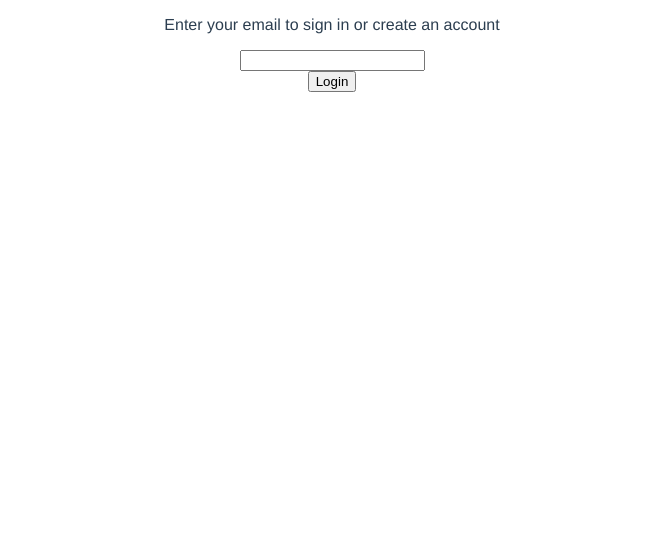
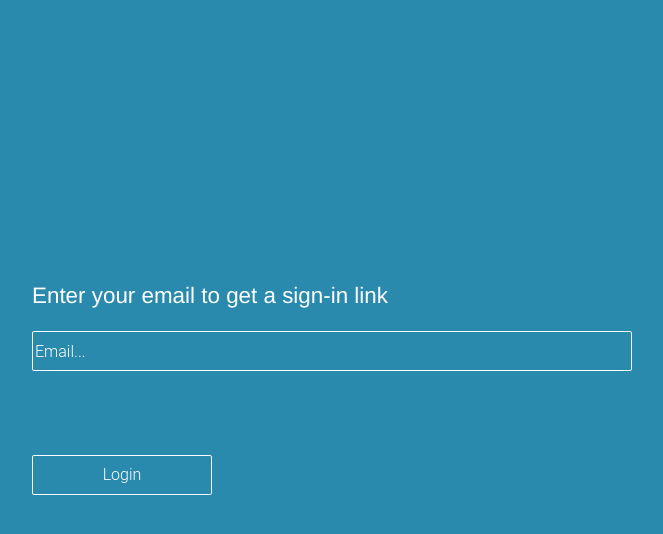
Before and after one commit to lipton-green-tea/study-roulette, a Vue app: page /#/login in a window 1280 px wide. Shown: the top 534 px of the page, without its empty margins (308-971 px from the left). Built offline with nearby package versions, Linux system fonts and the light colour scheme.

Commit message:
added styling to the video, login and go to email pages

```diff
--- a/src/views/GoToEmail.vue
+++ b/src/views/GoToEmail.vue
@@ -1,7 +1,9 @@
 <template>
   <div class="go-to-email">
-    <h2>Check your email for a sign in link</h2>
-    <h4>p.s. you can close this page now</h4>
+    <div class="center-container">
+      <p class="h4">Check your email for a sign-in link.</p>
+      <p class="h4">You can close this page now.</p>
+    </div>
   </div>
 </template>
 
@@ -10,3 +12,36 @@ export default {
   name: 'GoToEmail'
 }
 </script>
+
+<style scoped>
+p.h4 {
+    color: #FFF;
+    text-align: center;
+    font-size: 1.4em;
+}
+
+div.go-to-email {
+    position: absolute;
+    background-color: #2a8aad;
+    width: 100%;
+    height: 100%;
+    right: 0;
+    bottom: 0;
+}
+
+.center-container {
+    border-radius: 25px;
+    height: 150px;
+    width: 400px;
+    position: fixed;
+    top: 50%;
+    left: 50%;
+    margin-top: -95px;
+    margin-left: -200px;
+    color: #2a8aad;
+    z-index: 2;
+    display: flex;
+    flex-direction: column;
+    justify-content: space-evenly;
+}
+</style>
--- a/src/views/Login.vue
+++ b/src/views/Login.vue
@@ -1,10 +1,14 @@
 <template>
   <!-- Default form login -->
   <div class="email-login">
-    <p class="h4 text-center mb-4">Enter your email to sign in or create an account</p>
-    <input type="email" v-model="email" id="defaultFormLoginEmailEx"/>
-    <div class="text-center mt-4">
-      <button class="btn btn-indigo" @click="login">Login</button>
+    <div class="login-container">
+        <div>
+            <p class="h4">Enter your email to get a sign-in link</p>
+            <input class="email-input" type="email" placeholder="Email..." v-model="email"/>
+        </div>
+        <p v-if="unsupportedEmail" class="error">Oops looks like your email isnt supported yet. This service is currently only available for the universities of Imperial (the GOAT), UCL, LSE and KCL.</p>
+        <br>
+        <a v-on:click="login" class="button1 bouncy">Login</a>
     </div>
   </div>
   <!-- Default form login -->
@@ -18,7 +22,7 @@ export default {
     data() {
         return {
             email: '',
-            emailError: false
+            unsupportedEmail: false
         };
     },
     methods: {
@@ -61,7 +65,7 @@ export default {
                 });
             } else {
                 // set email error to true to inform the user that the issue is with the email they've typed in
-                this.emailError = true
+                this.unsupportedEmail = true
             }
         }
     }
@@ -69,5 +73,97 @@ export default {
 </script>
 
 <style scoped>
+p.h4 {
+    color: #FFF;
+    text-align: left;
+    font-size: 1.4em;
+}
 
+p.error {
+    color: #FBB;
+    font-size: 0.9em;
+    text-align: left;
+}
+
+div.email-login {
+    position: absolute;
+    background-color: #2a8aad;
+    width: 100%;
+    height: 100%;
+    right: 0;
+    bottom: 0;
+}
+
+input.email-input {
+    display:inline-block;
+    height: 40px;
+    width: 100%;
+    border:0.1em solid #FFFFFF;
+    margin:0 0.3em 0.3em 0;
+    border-radius:0.12em;
+    box-sizing: border-box;
+    text-decoration:none;
+    font-family:'Roboto',sans-serif;
+    font-weight:300;
+    color:#FFFFFF;
+    background-color: #2a8aad;
+    text-align:left;
+    transition: all 0.2s;
+    font-size: 1em;
+}
+
+input.email-input:focus {
+    outline: none;
+}
+
+::placeholder {
+    color: #FFFFFF;
+    font-family:'Roboto',sans-serif;
+    font-weight:300;
+}
+
+a.button1{
+    display:inline-block;
+    padding:0.60em 1.2em;
+    height: 40px;
+    width: 30%;
+    border:0.1em solid #FFFFFF;
+    margin:0 0.3em 0.3em 0;
+    border-radius:0.12em;
+    box-sizing: border-box;
+    text-decoration:none;
+    font-family:'Roboto',sans-serif;
+    font-weight:300;
+    color:#FFFFFF;
+    text-align:center;
+    transition: all 0.2s;
+}
+
+a.button1:hover{
+    color:#2a8aad;
+    background-color:#FFFFFF;
+}
+
+@media all and (max-width:30em){
+    a.button1{
+        display:block;
+        margin:0.4em auto;
+    }
+}
+
+.login-container {
+    border-radius: 25px;
+    height: 300px;
+    width: 600px;
+    position: fixed;
+    top: 50%;
+    left: 50%;
+    margin-top: -170px;
+    margin-left: -300px;
+    color: #2a8aad;
+    z-index: 2;
+    display: flex;
+    flex-direction: column;
+    justify-content: space-evenly;
+}
 </style>
--- a/src/views/Video.vue
+++ b/src/views/Video.vue
@@ -1,11 +1,14 @@
 <template>
     <div class="main-video">
-        <div id="connection-options" v-if="preview_screen">
-            <button id="ping-button" @click="pingSocket">ping server</button>
-            <button id="join-now-button" @click="beginConnection">find a study buddy</button>
-            <button id="reset-button" @click="reset">reset..................................</button>
+        <div id="connection-options" class="floating-menu" v-if="preview_screen">
+            <a v-on:click="pingSocket" class="button1 bouncy">ping server</a>
+            <a v-on:click="beginConnection" class="button1 bouncy" style="animation-delay:0.07s">find a study buddy</a>
+            <a v-on:click="reset" class="button1 bouncy" style="animation-delay:0.14s">reset</a>
         </div>
-        <video :src-object.prop.camel="stream" autoplay muted ref="video" id="fullscreen-video"/>
+        <div id="fullscreen-overlay" v-if="preview_screen"></div>
+        <div class="loader" v-if="searching"></div>
+        <div id="fullscreen-overlay" v-if="searching"></div>
+        <video :src-object.prop.camel="stream" :volume.prop.camel="volume" autoplay ref="video" id="fullscreen-video"/>
     </div>
 </template>
 
@@ -19,7 +22,8 @@ export default {
         return {
             preview_screen: true,
             searching: false,
-            video_screen: false,
+            in_call: false,
+            volume: 0,
             stream: null,
             localStream: null,
             remoteStream: null,
@@ -48,9 +52,11 @@ export default {
                 // processing
 
                 outer_this.searching = false
+                outer_this.in_call = true
                 outer_this.startCall(callInfo);
             })
             this.searching = true
+            this.preview_screen = false
             this.socket.emit("find-buddy", { email: firebase.auth().currentUser.email });
         },
 
@@ -361,18 +367,108 @@ export default {
     min-height: 100%;
 }
 
+#fullscreen-overlay {
+    position: fixed;
+    right: 0;
+    bottom: 0;
+    min-width: 100%;
+    min-height: 100%;
+    background-color: #000;
+    opacity: 50%;
+    z-index: 1;
+}
+
 #join-now-button {
-    position: absolute;
-    z-index: 2;
+    position: static;
+
+    z-index: 3;
 }
 
 #ping-button {
-    position: absolute;
+    position: static;
     z-index: 3;
 }
 
 #reset-button {
-    position: absolute;
-    z-index: 1;
+    position: static;
+    z-index: 3;
+}
+
+.floating-menu {
+    border-radius: 25px;
+    height: 300px;
+    width: 400px;
+    position: fixed;
+    top: 50%;
+    left: 50%;
+    margin-top: -170px;
+    margin-left: -200px;
+    color: #2a8aad;
+    z-index: 2;
+    display: flex;
+    flex-direction: column;
+    justify-content: space-evenly;
+}
+
+.loader {
+    position: fixed;
+    top: 50%;
+    left: 50%;
+    border: 16px solid #f3f3f3; /* Light grey */
+    border-top: 16px solid #2a8aad; /* Blue */
+    border-radius: 50%;
+    width: 120px;
+    height: 120px;
+    margin-top: -100px;
+    margin-left: -60px;
+    animation: spin 2s linear infinite;
+    z-index: 2;
+}
+
+@keyframes spin {
+  0% { transform: rotate(0deg); }
+  100% { transform: rotate(360deg); }
+}
+
+a.button1{
+    display:inline-block;
+    padding:0.35em 1.2em;
+    border:0.1em solid #FFFFFF;
+    margin:0 0.3em 0.3em 0;
+    border-radius:0.12em;
+    box-sizing: border-box;
+    text-decoration:none;
+    font-family:'Roboto',sans-serif;
+    font-weight:300;
+    color:#FFFFFF;
+    text-align:center;
+    transition: all 0.2s;
+}
+
+a.button1:hover{
+    color:#FFFFFF;
+    background-color:#2a8aad;
+}
+
+@media all and (max-width:30em){
+    a.button1{
+        display:block;
+        margin:0.4em auto;
+    }
+}
+
+.bouncy{
+    animation:bouncy 5s infinite linear;
+    position:relative;
+}
+
+@keyframes bouncy {
+    0%{top:0em}
+    40%{top:0em}
+    43%{top:-0.9em}
+    46%{top:0em}
+    48%{top:-0.4em}
+    50%{top:0em}
+    100%{top:0em;}
 }
 </style>
```
